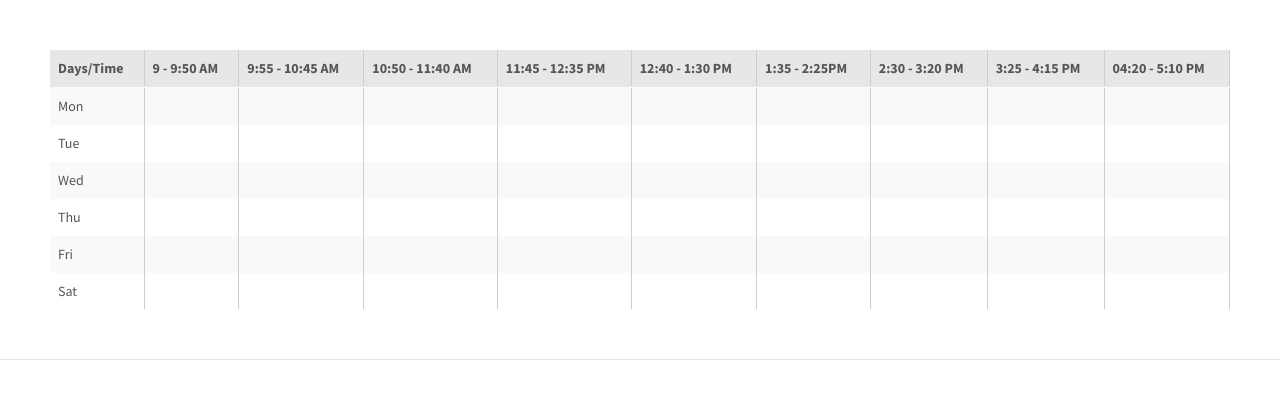
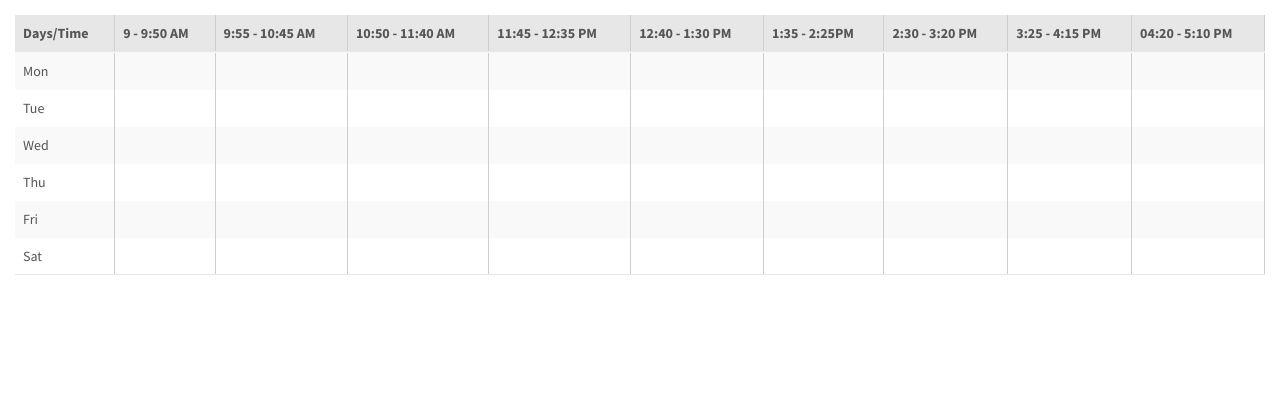
Before and after one commit to kaybhutani/jiit-timetable, a Flask app: template templates/timetable.html in a window 1280 px wide. Shown: the top 399 px of the page. Run offline with Flask 2, Linux system fonts and the light colour scheme; the template is opened without the code that fills it, so the values that code supplies are empty; some libraries are stand-ins or nearby versions.

Commit message:
Update timetable.html

```diff
--- a/templates/timetable.html
+++ b/templates/timetable.html
@@ -28,7 +28,8 @@
     </style>
   </head>
   <body>
-    <div class="time-table table-responsive" style='padding: 50px 50px;'>
+    <div style='padding: 15px 15px;'>
+    <div class="time-table table-responsive" >
       <table class="table table-striped">
         <thead>
           <tr>
@@ -105,5 +106,6 @@
         </tbody>
       </table>
     </div>
+    </div>
   </body>
 </html>
```
